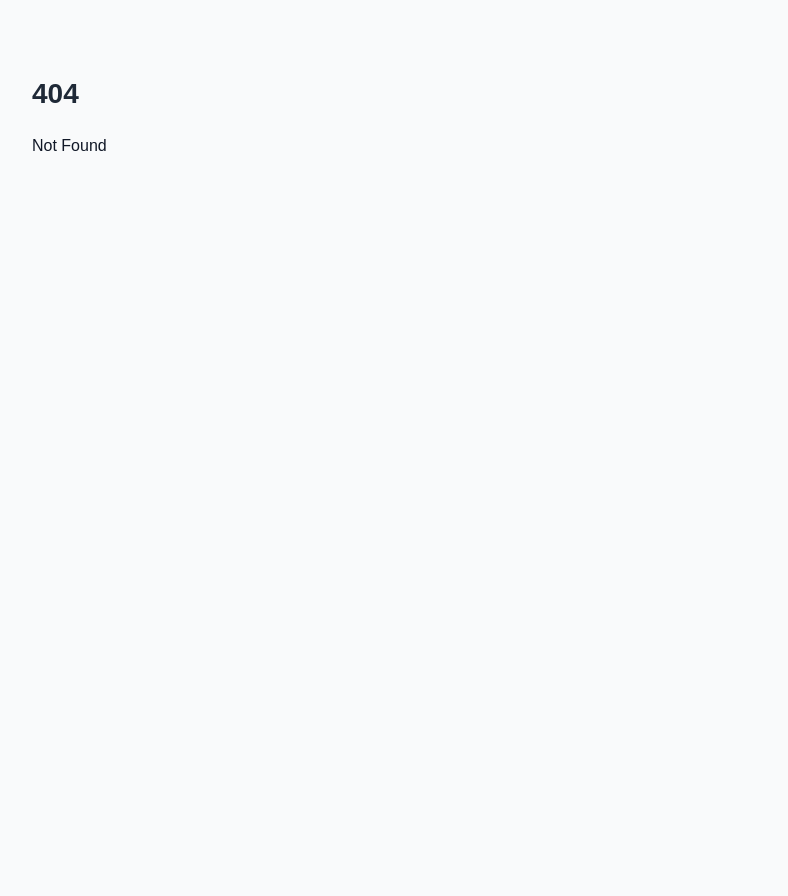
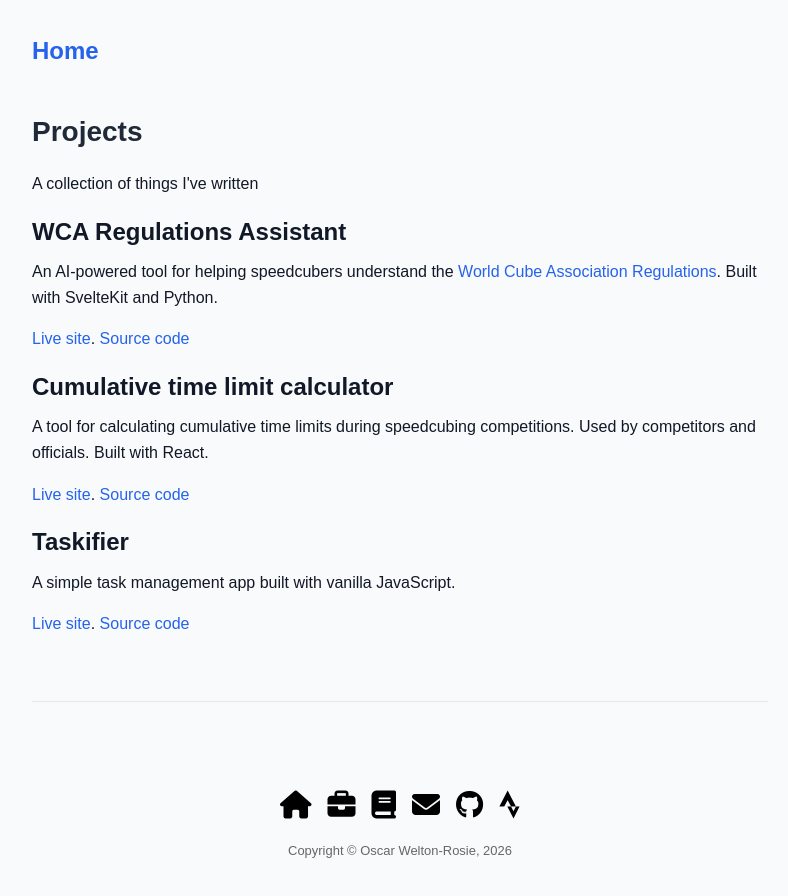
Before and after one commit to OWelton-Rosie/OWelton-Rosie, a SvelteKit app: page /projects in a window 1280 px wide. Before the commit this address had no page. Shown: the top 896 px of the page, without its empty margins (240-1028 px from the left). Before the commit the page ends 800 px from the top, so only its background shows below. Built offline with nearby package versions, Linux system fonts and the light colour scheme.

Commit message:
add projects

```diff
--- /dev/null
+++ b/src/routes/projects/+page.svelte
@@ -0,0 +1,38 @@
+<script>
+  import Header from '$lib/components/Header.svelte';
+  import Footer from '$lib/components/Footer.svelte';
+</script>
+
+<svelte:head>
+    <title>Projects</title>
+</svelte:head>
+
+<Header />
+
+<div class="hero-content">
+<h1>Projects</h1>
+<p>A collection of things I've written</p>
+</div>
+
+<h2>WCA Regulations Assistant</h2>
+<p>An AI-powered tool for helping speedcubers understand the <a href="https://www.worldcubeassociation.org/regulations/" target="_blank" rel="noopener noreferrer">World Cube Association Regulations</a>. Built with SvelteKit and Python.</p>
+<p>
+  <a href="https://regs.oweltonrosie.com/" target="_blank" rel="noopener noreferrer">Live site</a>.
+  <a href="https://github.com/OWelton-Rosie/regs-helper" target="_blank" rel="noopener noreferrer">Source code</a>
+</p>
+
+<h2>Cumulative time limit calculator</h2>
+<p>A tool for calculating cumulative time limits during speedcubing competitions. Used by competitors and officials. Built with React.</p>
+<p>
+  <a href="https://cumulative.oweltonrosie.com/" target="_blank" rel="noopener noreferrer">Live site</a>.
+  <a href="https://github.com/OWelton-Rosie/Cumulative-calculator" target="_blank" rel="noopener noreferrer">Source code</a>
+</p>
+
+<h2>Taskifier</h2>
+<p>A simple task management app built with vanilla JavaScript.</p>
+<p>
+  <a href="https://taskifier.oweltonrosie.com/" target="_blank" rel="noopener noreferrer">Live site</a>.
+  <a href="https://github.com/OWelton-Rosie/taskifier" target="_blank" rel="noopener noreferrer">Source code</a>
+</p>
+
+<Footer />
```
Also changed, not shown: 1 other file (tests, documents, lock files or other folders).
